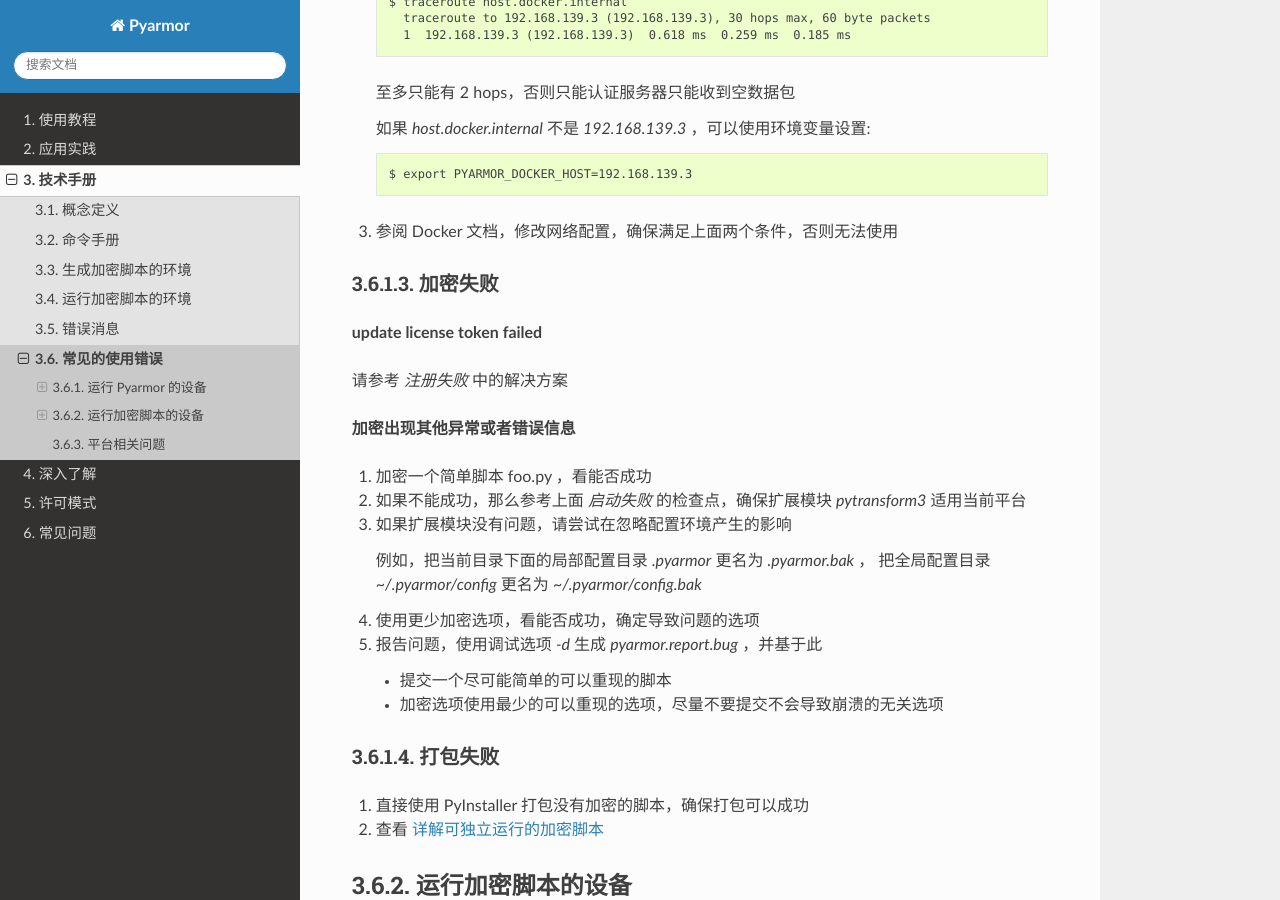
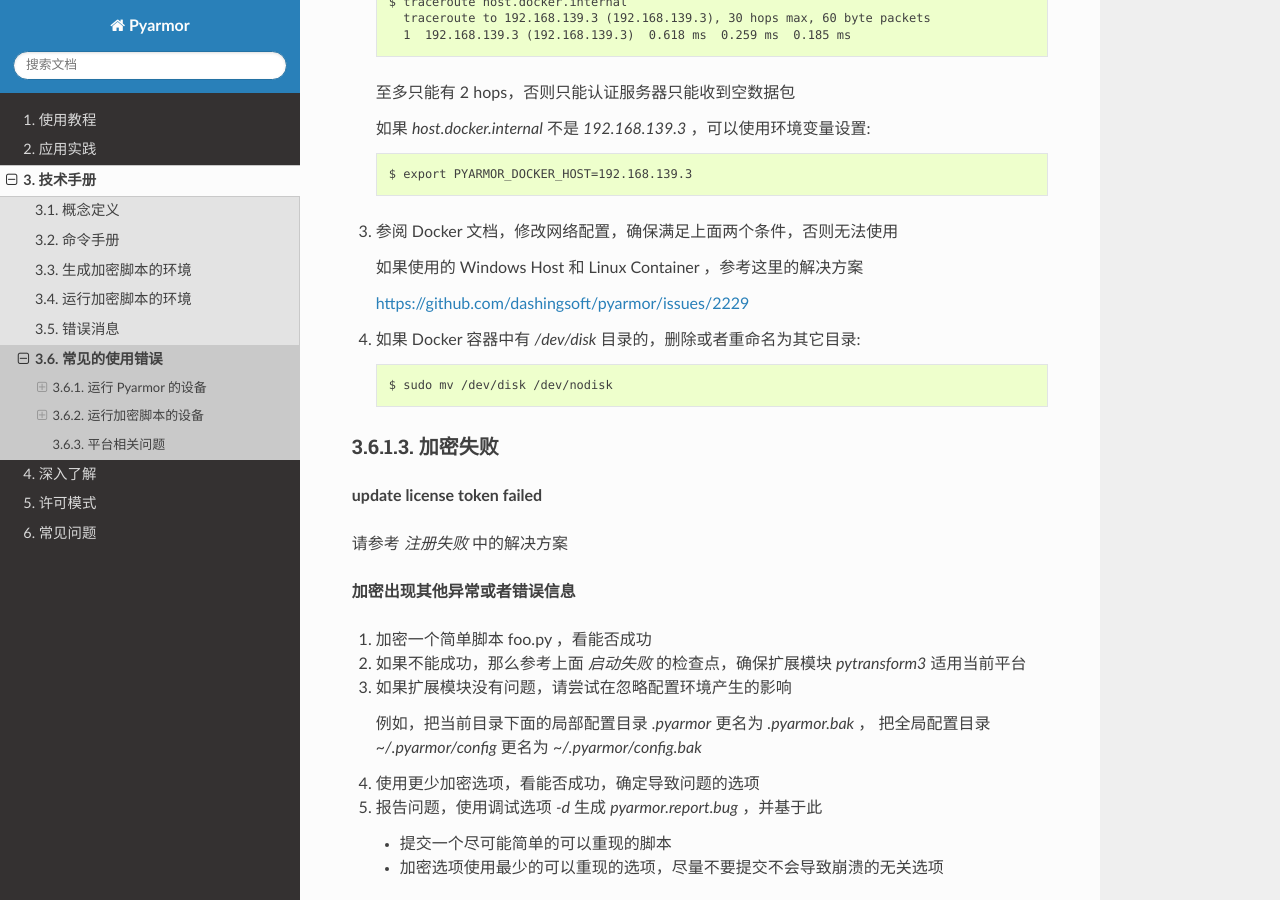
Before and after one commit to dashingsoft/pyarmor-docs-zh, a Sphinx documentation site: the page built from docs/reference/solutions.rst, in a window 1280 px wide and 900 px high, scrolled down 3884 px. Built offline with Sphinx 7.4.7 and the Read the Docs theme 3.1.0, drawn with Linux system fonts in a browser that asks for light colours.

Commit message:
Refine doc

```diff
--- a/docs/reference/solutions.rst
+++ b/docs/reference/solutions.rst
@@ -195,6 +195,14 @@
 
 3. 参阅 Docker 文档，修改网络配置，确保满足上面两个条件，否则无法使用
 
+   如果使用的 Windows Host 和 Linux Container ，参考这里的解决方案
+
+   https://github.com/dashingsoft/pyarmor/issues/2229
+
+4. 如果 Docker 容器中有 `/dev/disk` 目录的，删除或者重命名为其它目录::
+
+     $ sudo mv /dev/disk /dev/nodisk
+
 .. _fix-obfuscate-issue:
 
 加密失败
```
